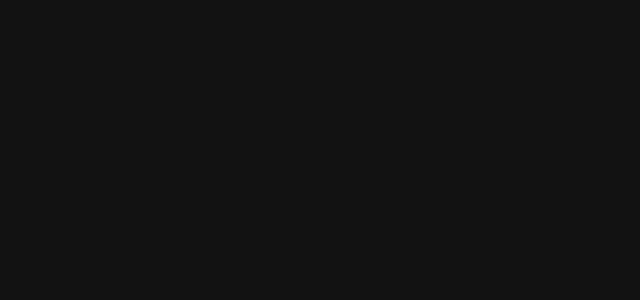
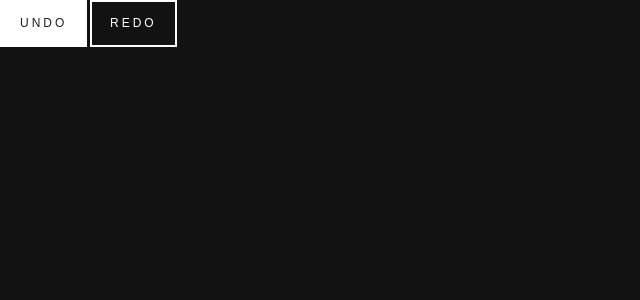
Before and after one commit to FerroDude/circles_ReactInterviewQuestion, a React (Create React App) app: page / in a window 1280 px wide. Shown: the top 300 px of the page, without its empty margins (0-640 px from the left). Built offline with nearby package versions, Linux system fonts and the light colour scheme; the HTML template or start-up script is replaced by a standard one.

Commit message:
added undo and redo button, also styles for both buttons. Prevented circles to appear if any of the buttons is pressed

```diff
--- a/src/App.jsx
+++ b/src/App.jsx
@@ -1,4 +1,6 @@
 import { Circle } from './components/circle/circle';
+import { UndoButton } from './components/undoButton/undoButton';
+import { RedoButton } from './components/redoButton/redoButton';
 import './App.css';
 import { useState } from 'react';
 
@@ -13,12 +15,21 @@
     };
     setCircles([...circles, circle]);
   };
+
+  const handleUndoButton = () => {
+    console.log('undo button clicked');
+  };
+
   return (
-    <div onClick={handleClick} className="App">
-      {circles.map((circle) => {
-        return <Circle key={circle} circle={circle} />;
-      })}
-    </div>
+    <>
+      <UndoButton onClick={handleUndoButton} />
+      <RedoButton />
+      <div onClick={handleClick} className="App">
+        {circles.map((circle) => {
+          return <Circle key={circle} circle={circle} />;
+        })}
+      </div>
+    </>
   );
 };
 
--- a/src/components/circle/circle.css
+++ b/src/components/circle/circle.css
@@ -1,6 +1,6 @@
 .circle {
-  width: 20px;
-  height: 20px;
+  width: 50px;
+  height: 50px;
   border-radius: 50%;
   background-color: white;
   position: absolute;
--- a/src/components/redoButton/redoButton.css
+++ b/src/components/redoButton/redoButton.css
@@ -0,0 +1,32 @@
+.redo-button {
+  position: absolute;
+  left: 90px;
+  cursor: pointer;
+  border-radius: 0px;
+  text-decoration: none;
+  padding: 12px 18px;
+  font-size: 12px;
+  line-height: 19px;
+  text-transform: uppercase;
+  font-family: 'Montserrat', sans-serif;
+  font-weight: 400;
+  letter-spacing: 3px;
+  -webkit-transition: all 0.4s ease-in-out;
+  -moz-transition: all 0.4s ease-in-out;
+  -ms-transition: all 0.4s ease-in-out;
+  -o-transition: all 0.4s ease-in-out;
+  transition: all 0.4s ease-in-out;
+  border: solid 2px #fff;
+  background: transparent;
+  color: #fff !important;
+}
+.redo-button:hover {
+  -webkit-transition: all 0.4s ease-in-out;
+  -moz-transition: all 0.4s ease-in-out;
+  -ms-transition: all 0.4s ease-in-out;
+  -o-transition: all 0.4s ease-in-out;
+  transition: all 0.4s ease-in-out;
+  border: solid 2px #fff;
+  background: #fff;
+  color: #1f1f1f !important;
+}
--- a/src/components/redoButton/redoButton.jsx
+++ b/src/components/redoButton/redoButton.jsx
@@ -1,5 +1,10 @@
 import React from 'react';
+import './redoButton.css';
 
-export const redoButton = () => {
-  return <div>redoButton</div>;
+export const RedoButton = () => {
+  return (
+    <div>
+      <button className="redo-button">Redo</button>
+    </div>
+  );
 };
--- a/src/components/undoButton/undoButton.css
+++ b/src/components/undoButton/undoButton.css
@@ -0,0 +1,31 @@
+.undo-button {
+  position: absolute;
+  cursor: pointer;
+  border-radius: 0px;
+  text-decoration: none;
+  padding: 12px 18px;
+  font-size: 12px;
+  line-height: 19px;
+  text-transform: uppercase;
+  font-family: 'Montserrat', sans-serif;
+  font-weight: 400;
+  letter-spacing: 3px;
+  -webkit-transition: all 0.4s ease-in-out;
+  -moz-transition: all 0.4s ease-in-out;
+  -ms-transition: all 0.4s ease-in-out;
+  -o-transition: all 0.4s ease-in-out;
+  transition: all 0.4s ease-in-out;
+  border: solid 2px #fff;
+  background: transparent;
+  color: #fff !important;
+}
+.undo-button:hover {
+  -webkit-transition: all 0.4s ease-in-out;
+  -moz-transition: all 0.4s ease-in-out;
+  -ms-transition: all 0.4s ease-in-out;
+  -o-transition: all 0.4s ease-in-out;
+  transition: all 0.4s ease-in-out;
+  border: solid 2px #fff;
+  background: #fff;
+  color: #1f1f1f !important;
+}
--- a/src/components/undoButton/undoButton.jsx
+++ b/src/components/undoButton/undoButton.jsx
@@ -1,5 +1,10 @@
 import React from 'react';
+import './undoButton.css';
 
-export const undoButton = () => {
-  return <div>undoButton</div>;
+export const UndoButton = () => {
+  return (
+    <div>
+      <button className="undo-button">Undo</button>
+    </div>
+  );
 };
--- a/src/index.css
+++ b/src/index.css
@@ -8,6 +8,7 @@
   padding: 0;
   background-color: #121212;
   color: white;
+  box-sizing: border-box;
 }
 
 code {
```
